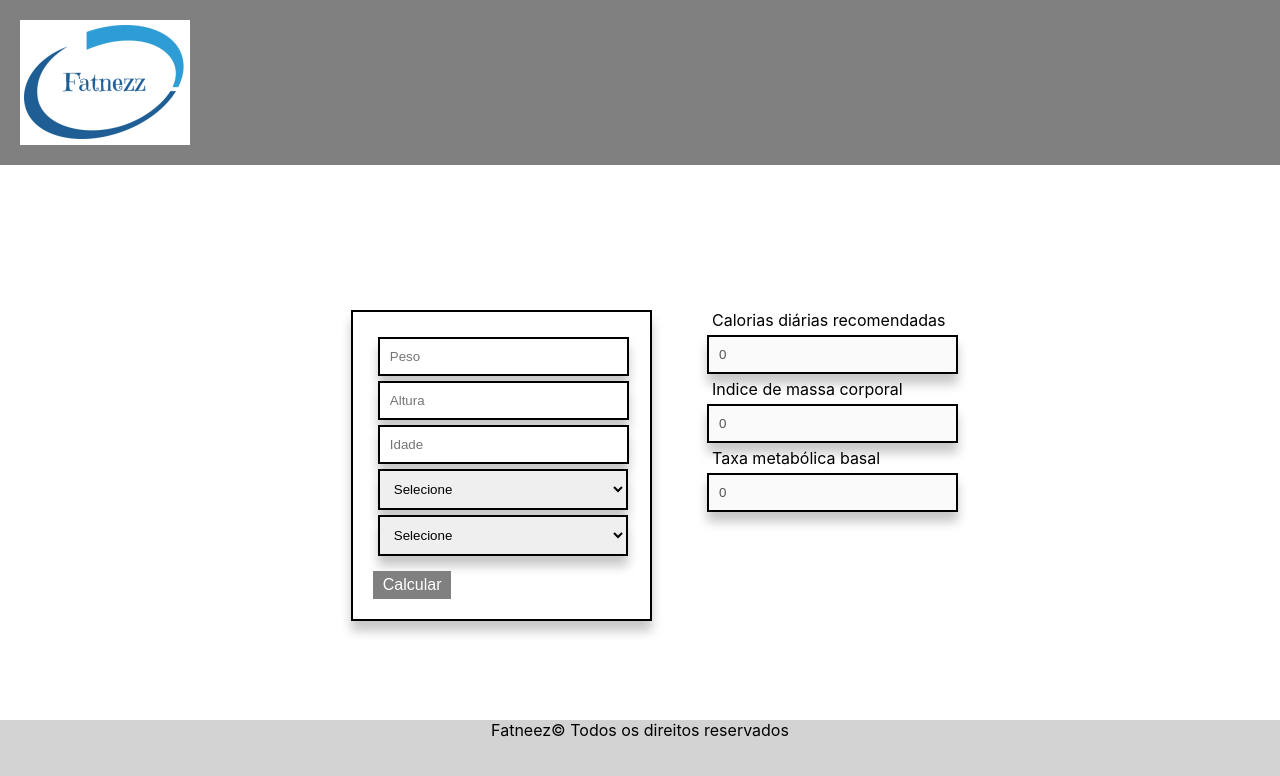
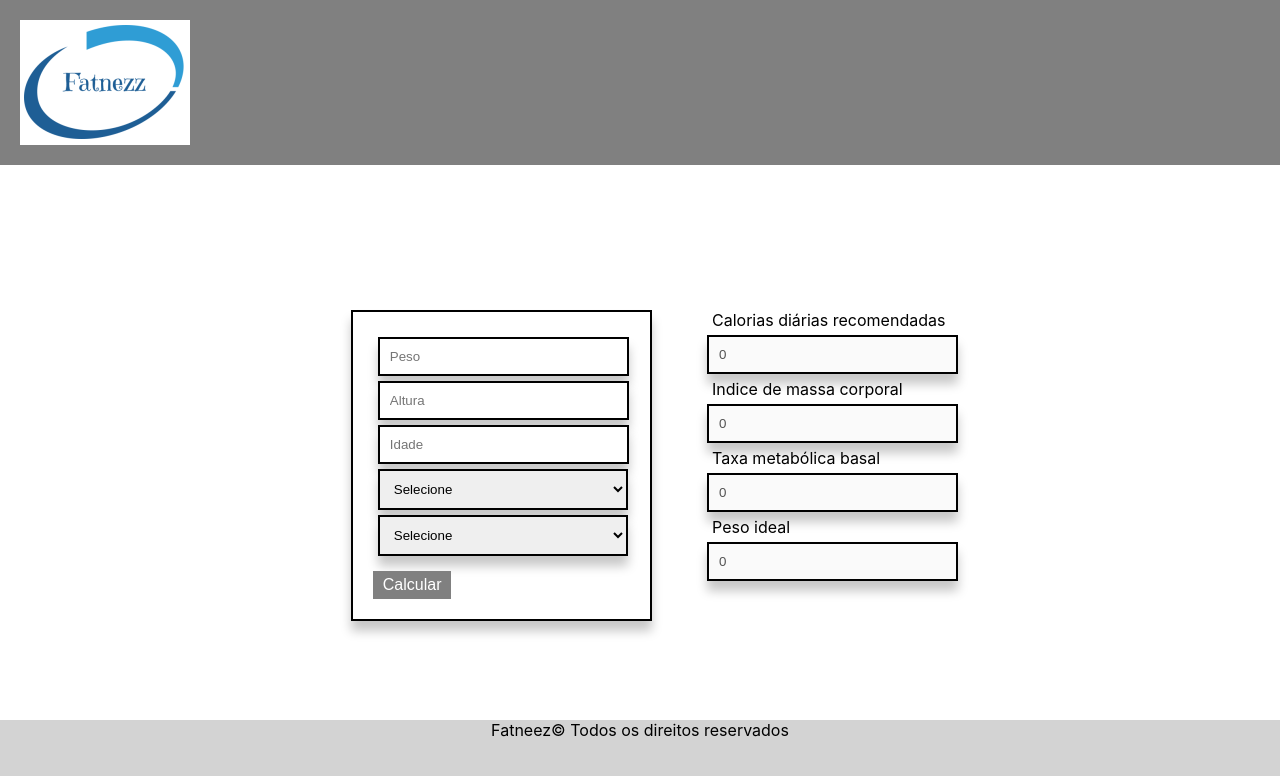
Before and after one commit to NeTissues/MMP-A3, a React (Create React App) app: page / in a window 1280 px wide. Shown: the top 776 px of the page. Built offline with nearby package versions, Linux system fonts and the light colour scheme; the HTML template or start-up script is replaced by a standard one.

Commit message:
Ideal weight functionality

```diff
--- a/src/components/Form/Form.tsx
+++ b/src/components/Form/Form.tsx
@@ -7,6 +7,8 @@ import { useBMICalculator } from "../../hooks/useBMICalculator"
 import { useBMICalcResult } from "../../hooks/useBMICalcResult";
 import { useBMRCalculator } from "../../hooks/useBMRCalculator"
 import { useBMRCountValue } from "../../hooks/useBMRCalcResult"
+import { useIdealWeightValue } from "../../hooks/useIdealWeightResult"
+import { useIdealWeightCalculator } from "../../hooks/useIdealWeightCalculator"
 
 const Form = () => {
     const [weight,setWeight] = useState('')
@@ -19,16 +21,19 @@ const Form = () => {
     const [results,setResults] = useState<undefined|number>(useCalorieCountValue())
     const [resultsBMI,setBMIResults] = useState<undefined|number>(useBMICalcResult())
     const [resultsBMR,setBMRResults] = useState<undefined|number>(useBMRCountValue())
+    const [resultsIW,setIWResults] = useState<undefined|number>(useIdealWeightValue())
 
     const calculate = useCalorieCalculator()
     const bmi = useBMICalculator()
     const bmr = useBMRCalculator()
+    const iw = useIdealWeightCalculator()
 
     const calculateEquations = (event: React.FormEvent<HTMLFormElement>) => {
         event.preventDefault()
         setResults(calculate(weight,height,age,gender,activityLevel))
         setBMIResults(bmi(weight,height))
         setBMRResults(bmr(weight,height,age,gender,activityLevel))
+        setIWResults(iw(height,gender))
     }
 
     return (<div className="container">
@@ -83,6 +88,9 @@ const Form = () => {
 
                     <label id="bmr-count">Taxa metabólica basal</label>
                     <input type="text" aria-labelledby='bmr-count' value={resultsBMR} disabled/>
+
+                    <label id="ideal-weight">Peso ideal</label>
+                    <input type="text" aria-labelledby='ideal-weight' value={resultsIW} disabled/>
                 </div>
             </div>)
 }
--- a/src/hooks/atom.ts
+++ b/src/hooks/atom.ts
@@ -14,3 +14,8 @@ export const bmrCountState=atom<number>({
     key: 'bmrCountState',
     default: 0
 })
+
+export const idealWeightState=atom<number>({
+    key: 'idealWeightState',
+    default: 0
+})
--- /dev/null
+++ b/src/hooks/useIdealWeightCalculator.tsx
@@ -0,0 +1,21 @@
+import { useSetRecoilState } from "recoil"
+import { idealWeightState } from "./atom"
+
+export const useIdealWeightCalculator= () => {
+
+    const setIdealWeight=useSetRecoilState(idealWeightState)
+
+    return(height:number,gender:number)=>{
+        let heightVal = height/100
+        let result = 0;
+
+        if(gender===1){
+            result=22*((heightVal-0.1)*(heightVal-0.1))
+        }else{
+            result=22*((heightVal)*(heightVal))
+        }
+
+        setIdealWeight(result)
+        return parseFloat(result.toFixed(2))
+    }
+}
--- /dev/null
+++ b/src/hooks/useIdealWeightResult.tsx
@@ -0,0 +1,6 @@
+import { useRecoilValue } from "recoil";
+import { idealWeightState } from "./atom";
+
+export const useIdealWeightValue= () => {
+    return useRecoilValue(idealWeightState)
+}
```
Also changed, not shown: 9 other files (tests, documents, lock files or other folders).
